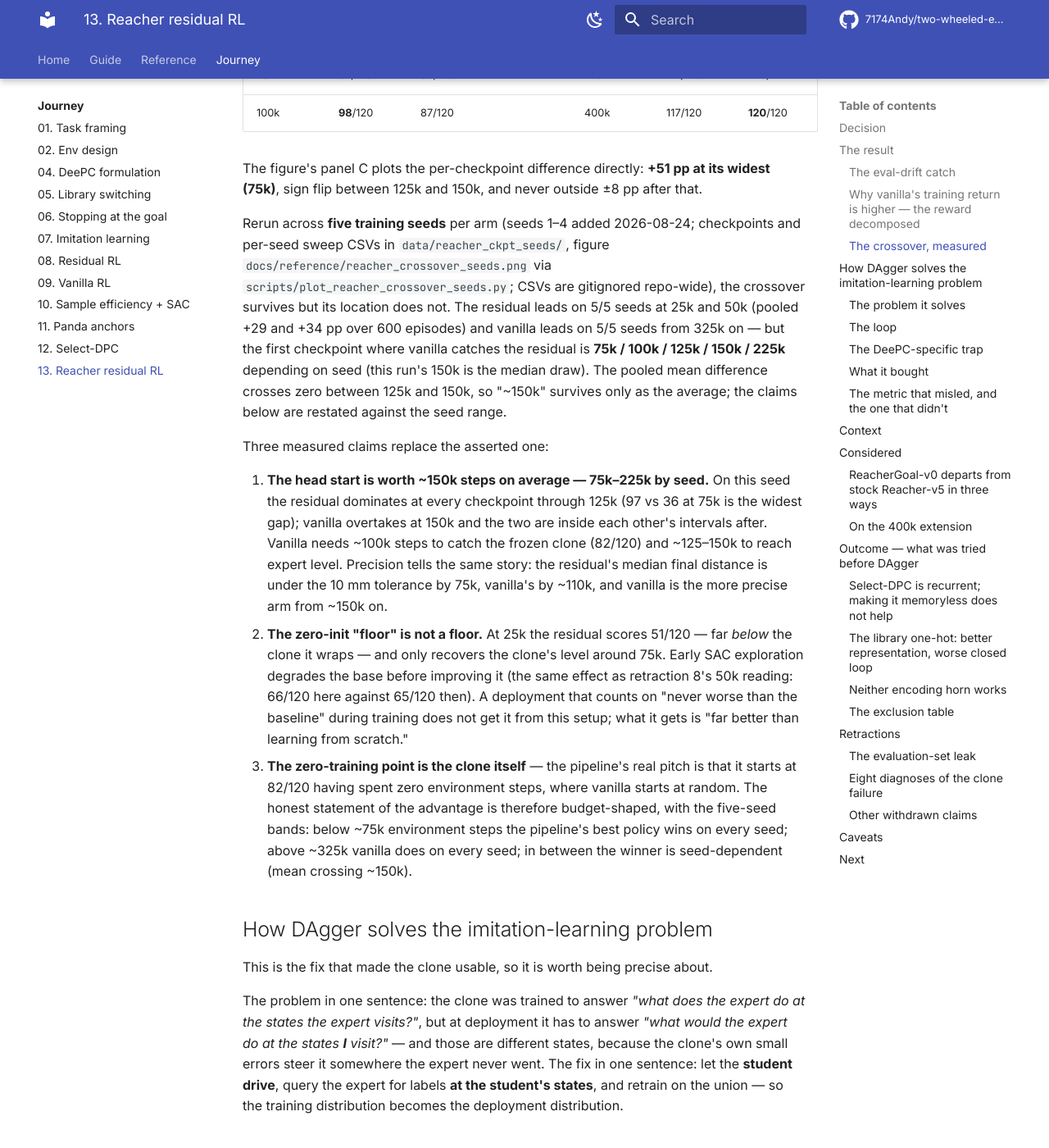
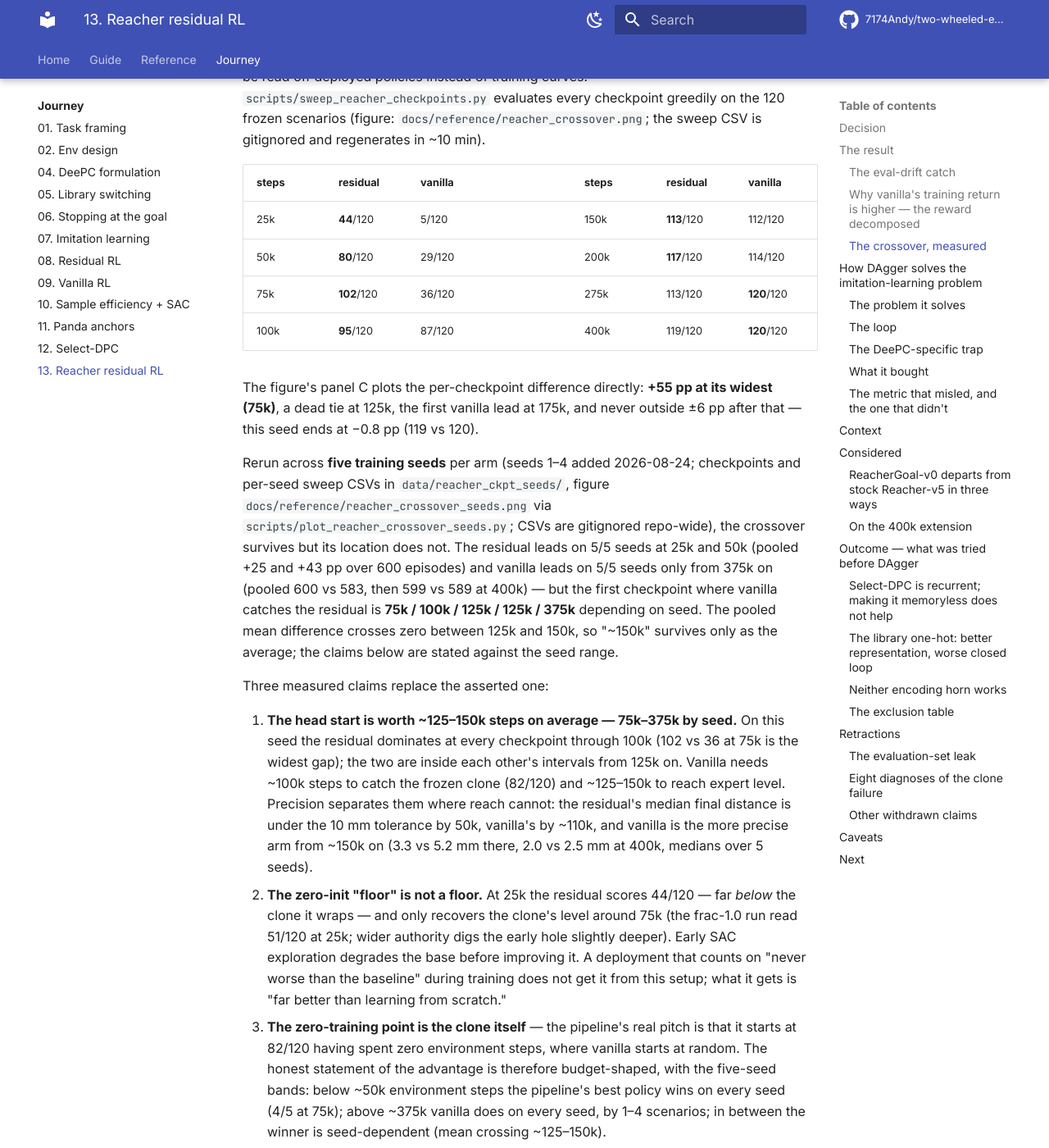
Before and after one commit to 7174Andy/residual-rl, an MkDocs documentation site: the page built from docs/journey/13-reacher-residual.md, in a window 1280 px wide and 1400 px high, scrolled down 3539 px. Shown: the whole window at 82% size. Built offline with MkDocs 1.6.1 and Material for MkDocs 9.7.7, drawn with Linux system fonts in a browser that asks for light colours; comment, search, counter and statistics services are not loaded; the version menu is left out; some of the changed text lies outside the part shown.

Commit message:
docs: journey 13 residual results re-collected at frac 2.0
The 5-seed dead-zone control showed frac 1.0's narrow authority cost the
residual reach and precision on every seed, so the residual rows, figures,
and claims now use --residual-frac 2.0 (seed 0, same protocol): 119/120 at
400k, 1.7/2.4 mm best/final, holding now a paired tie with vanilla (47 vs
43) instead of 75-vs-37. Conclusions narrowed, none flipped: vanilla still
wins reach (5/5 seeds at 375k+) and precision; the prior still buys the
head start. frac-1.0 numbers preserved in git history.

Co-Authored-By: Claude Fable 5 <noreply@anthropic.com>

```diff
--- a/docs/journey/13-reacher-residual.md
+++ b/docs/journey/13-reacher-residual.md
@@ -17,12 +17,21 @@ And the control still wins. The first evaluation stopped both RL arms at 200k
 steps, where their training curves had visibly not plateaued, so both were
 retrained to **400k** (~20 minutes each) and re-evaluated. At the plateau:
 **vanilla RL, with no DeePC anywhere in it, reaches 120/120 against the full
-pipeline's 117/120 and out-holds it in absolute terms.** Journey 09 found the
-same on the unicycle. That is now two systems, measured at convergence — the
-pipeline is **sound and unnecessary** on this task. Its surviving advantage is
-the head start, now measured on deployed checkpoints: the residual dominates
-vanilla at every budget up to ~125k steps and vanilla overtakes at ~150k — but
-the "zero-init floor" is **not a floor** (see the crossover section).
+pipeline's 119/120 and is the more precise arm (1.7 vs 2.4 mm final).**
+Journey 09 found the same on the unicycle. That is now two systems, measured
+at convergence — the pipeline is **sound and unnecessary** on this task. Its
+surviving advantage is the head start, now measured on deployed checkpoints:
+the residual dominates vanilla at every budget through ~100k steps and the
+5-seed mean crossing sits between 125k and 150k — but the "zero-init floor"
+is **not a floor** (see the crossover section).
+
+All residual numbers in this entry are the **`--residual-frac 2.0`** retrain
+(2026-08-24). The original frac-1.0 runs were re-collected after a 5-seed
+control showed the narrower authority cost the residual reach and precision
+on every seed (400k pooled: 578/600 at 3.13 mm against frac 2.0's 589/600 at
+2.51 mm) — the unicycle's dead-zone lesson, measured again here. The frac-1.0
+numbers survive only in git history; the conclusions below did not flip with
+the fix, they narrowed.
 
 ## The result
 
@@ -38,23 +47,23 @@ with `scripts/eval_reacher_residual.py` (~13 min).
 | Select-DPC (expert) | 96/120 [72–86%] | — | 2.8 mm | 6.5 mm | 2.3x | 1.5 |
 | DAgger clone | 82/120 [60–76%] | — | 5.1 mm | 12.3 mm | 2.4x | 1.7 |
 | clone + warm start | 83/120 [60–77%] | — | 5.3 mm | 12.9 mm | 2.4x | 1.8 |
-| **clone + residual** | 113/120 | **117/120 [93–99%]** | 2.0 mm | 2.8 mm | **1.4x** | 1.5 |
+| **clone + residual** | 117/120 | **119/120 [95–100%]** | 1.7 mm | 2.4 mm | **1.4x** | **1.4** |
 | **vanilla RL** | 113/120 | **120/120 [97–100%]** | **1.1 mm** | **1.7 mm** | 1.6x | **1.4** |
 | random torque | 3/120 [1–7%] | — | 56.5 mm | 181.7 mm | 3.2x | 7.6 |
 
 (`best`/`final`/drift columns are the 400k values for the RL rows; at 200k they
-were residual 3.1 → 5.4 mm at 1.8x, vanilla 1.9 → 3.2 mm at 1.7x.)
+were residual 2.8 → 4.7 mm at 1.7x, vanilla 1.9 → 3.2 mm at 1.7x.)
 
 Paired against the clone (the residual's own baseline), at 400k:
 
 | paired vs the clone | rescues | regressions | closer on | McNemar |
 | --- | --- | --- | --- | --- |
-| clone + residual | 38 | 3 | 94/120 | `p < 0.001` |
+| clone + residual | 37 | 0 | 95/120 | `p < 0.001` |
 | vanilla RL | 38 | 0 | 105/120 | `p < 0.001` |
 
 Three things follow.
 
-1. **The pipeline works.** The residual lifts its baseline 82 → 117/120 and
+1. **The pipeline works.** The residual lifts its baseline 82 → 119/120 and
    **beats the expert it was cloned from** (96/120). Journey 08's arc reproduces
    on a structurally different system.
 2. **The drift goal is met** — the one thing [journey 12](12-select-dpc.md) said
@@ -62,11 +71,11 @@ Three things follow.
    1.4x for the residual against the expert's 2.3x and journey 12's 2.1–2.3x
    band. A policy paid on every step of a full horizon holds position better
    than a receding-horizon QP with no terminal term.
-3. **And vanilla wins outright** — perfect reach, 1.1 against 2.0 mm `best`,
-   1.7 against 2.8 mm `final`, `path/net` 1.4 against 1.5.
+3. **And vanilla still wins, now narrowly** — perfect reach, 1.1 against
+   1.7 mm `best`, 1.7 against 2.4 mm `final`, `path/net` tied at 1.4.
 
 Doubling training bought both arms real precision (the residual's drift fell
-1.8x → 1.4x; vanilla halved both distance medians), and the training curves say
+1.7x → 1.4x; vanilla halved both distance medians), and the training curves say
 why 200k was short: vanilla's return plateaus only around ~280k, and the
 residual is still creeping at 400k.
 
@@ -76,8 +85,9 @@ The first 200k evaluation was recorded before later working-tree changes, and
 its CSV is **not comparable** to any fresh run: under the current tree the
 deterministic Select-DPC row scores **96/120 where that CSV recorded 89/120** —
 same controller, same frozen scenarios. Two consecutive reruns agree with each
-other (96/120 twice), and the 200k RL rows reproduced exactly (113/120 both
-arms), so the table above is internally consistent.
+other (96/120 twice), and the 200k RL rows of the frac-1.0 era reproduced
+exactly (113/120 both arms at the time), so the table above is internally
+consistent.
 
 The rule this buys: **never compare eval CSVs written under different code
 states.** Re-running the older policies under current code costs ~13 minutes
@@ -94,27 +104,28 @@ scenarios and splits
 
 | | return | Σ dist | in-tol steps (of 50) | first reach | ctrl cost |
 | --- | --- | --- | --- | --- | --- |
-| residual 400k | 33.5 | 1.52 | 35.0 | step 13 | 0.012 |
-| vanilla 400k | **38.1** | **1.37** | **39.5** | step 12 | 0.010 |
+| residual 400k | 37.3 | **1.35** | 38.6 | step 12 | 0.017 |
+| vanilla 400k | **38.1** | 1.37 | **39.5** | step 12 | 0.010 |
 
-**Almost the entire 4.6-point gap is the station-keeping bonus** (4.5 more
-in-tolerance steps; the distance integral adds ~0.15 and control cost is
-noise). Paired per scenario, vanilla holds inside tolerance longer on
-**75/120** scenarios against the residual's 37/120.
+**The gap is 0.8 points and it is the station-keeping bonus** (0.9 more
+in-tolerance steps; the distance integral now favors the *residual* by 0.02,
+and the residual pays ~0.007 more control cost). Paired per scenario, holding
+is a tie: the residual holds longer on 47/120 against vanilla's 43/120, with
+30 tied — the frac-1.0 run's 75-vs-37 deficit was the parameterization, not
+the pipeline.
 
-That also corrects a natural misreading of the drift column. The residual's
-1.4x against vanilla's 1.6x is a **ratio to its own `best`**, and its `best` is
-worse (2.0 vs 1.1 mm) — the denominator flatters it. In absolute terms vanilla
-is closer at best, closer at the end, and inside the tolerance ball more of the
-time. What the residual's 1.4x honestly claims is narrower: it fixed the drift
-pathology it inherited (clone 2.4x → 1.4x), which was journey 12's target. It
-does not claim the best station-keeper on the board.
+That still corrects a natural misreading of the drift column. The residual's
+1.4x against vanilla's 1.6x is a **ratio to its own `best`**, and its `best`
+is worse (1.7 vs 1.1 mm) — the denominator flatters it. In absolute terms
+vanilla is closer at best and closer at the end. What the residual's 1.4x
+honestly claims is narrower: it fixed the drift pathology it inherited
+(clone 2.4x → 1.4x), which was journey 12's target.
 
-Mechanically the gap is structural, not a training artifact: the residual is
-anchored to the clone's steering, so it inherits a less direct approach
-(path/net 1.5 vs 1.4) and parks ~1 mm further from center, which on knife-edge
-scenarios means popping out of the 10 mm ball more often — each pop a lost
-bonus step.
+What remains of the gap is small and structural: the residual is anchored to
+the clone's steering and parks ~0.7 mm further from center, which on
+knife-edge scenarios costs the occasional bonus step. The frac-1.0 version of
+this section read the same mechanism at 3x the size; widening the residual's
+authority shrank it without changing its sign.
 
 ### The crossover, measured
 
@@ -126,51 +137,52 @@ sweep CSV is gitignored and regenerates in ~10 min).
 
 | steps | residual | vanilla | | steps | residual | vanilla |
 | --- | --- | --- | --- | --- | --- | --- |
-| 25k | **51**/120 | 5/120 | | 150k | 107/120 | **112**/120 |
-| 50k | **66**/120 | 29/120 | | 200k | 113/120 | 114/120 |
-| 75k | **97**/120 | 36/120 | | 275k | 117/120 | **120**/120 |
-| 100k | **98**/120 | 87/120 | | 400k | 117/120 | **120**/120 |
+| 25k | **44**/120 | 5/120 | | 150k | **113**/120 | 112/120 |
+| 50k | **80**/120 | 29/120 | | 200k | **117**/120 | 114/120 |
+| 75k | **102**/120 | 36/120 | | 275k | 113/120 | **120**/120 |
+| 100k | **95**/120 | 87/120 | | 400k | 119/120 | **120**/120 |
 
-The figure's panel C plots the per-checkpoint difference directly: **+51 pp at
-its widest (75k)**, sign flip between 125k and 150k, and never outside ±8 pp
-after that.
+The figure's panel C plots the per-checkpoint difference directly: **+55 pp at
+its widest (75k)**, a dead tie at 125k, the first vanilla lead at 175k, and
+never outside ±6 pp after that — this seed ends at −0.8 pp (119 vs 120).
 
 Rerun across **five training seeds** per arm (seeds 1–4 added 2026-08-24;
 checkpoints and per-seed sweep CSVs in `data/reacher_ckpt_seeds/`, figure
 `docs/reference/reacher_crossover_seeds.png` via
 `scripts/plot_reacher_crossover_seeds.py`; CSVs are gitignored repo-wide), the
 crossover survives but its location does not. The residual leads on 5/5 seeds
-at 25k and 50k (pooled +29 and +34 pp over 600 episodes) and vanilla leads on
-5/5 seeds from 325k on — but the first checkpoint where vanilla catches the
-residual is **75k / 100k / 125k / 150k / 225k** depending on seed (this run's
-150k is the median draw). The pooled mean difference crosses zero between
-125k and 150k, so "~150k" survives only as the average; the claims below are
-restated against the seed range.
+at 25k and 50k (pooled +25 and +43 pp over 600 episodes) and vanilla leads on
+5/5 seeds only from 375k on (pooled 600 vs 583, then 599 vs 589 at 400k) —
+but the first checkpoint where vanilla catches the residual is
+**75k / 100k / 125k / 125k / 375k** depending on seed. The pooled mean
+difference crosses zero between 125k and 150k, so "~150k" survives only as
+the average; the claims below are stated against the seed range.
 
 Three measured claims replace the asserted one:
 
-1. **The head start is worth ~150k steps on average — 75k–225k by seed.** On
-   this seed the residual dominates at every checkpoint through 125k (97 vs 36
-   at 75k is the widest gap); vanilla overtakes at 150k and the two are inside
-   each other's intervals after.
+1. **The head start is worth ~125–150k steps on average — 75k–375k by seed.**
+   On this seed the residual dominates at every checkpoint through 100k
+   (102 vs 36 at 75k is the widest gap); the two are inside each other's
+   intervals from 125k on.
    Vanilla needs ~100k steps to catch the frozen clone (82/120) and ~125–150k
-   to reach expert level. Precision tells the same story: the residual's
-   median final distance is under the 10 mm tolerance by 75k, vanilla's by
-   ~110k, and vanilla is the more precise arm from ~150k on.
+   to reach expert level. Precision separates them where reach cannot: the
+   residual's median final distance is under the 10 mm tolerance by 50k,
+   vanilla's by ~110k, and vanilla is the more precise arm from ~150k on
+   (3.3 vs 5.2 mm there, 2.0 vs 2.5 mm at 400k, medians over 5 seeds).
 2. **The zero-init "floor" is not a floor.** At 25k the residual scores
-   51/120 — far *below* the clone it wraps — and only recovers the clone's
-   level around 75k. Early SAC exploration degrades the base before improving
-   it (the same effect as retraction 8's 50k reading: 66/120 here against
-   65/120 then). A deployment that counts on "never worse than the baseline"
-   during training does not get it from this setup; what it gets is "far
-   better than learning from scratch."
+   44/120 — far *below* the clone it wraps — and only recovers the clone's
+   level around 75k (the frac-1.0 run read 51/120 at 25k; wider authority
+   digs the early hole slightly deeper). Early SAC exploration degrades the
+   base before improving it. A deployment that counts on "never worse than
+   the baseline" during training does not get it from this setup; what it
+   gets is "far better than learning from scratch."
 3. **The zero-training point is the clone itself** — the pipeline's real
    pitch is that it starts at 82/120 having spent zero environment steps,
    where vanilla starts at random. The honest statement of the advantage is
-   therefore budget-shaped, with the five-seed bands: below ~75k environment
-   steps the pipeline's best policy wins on every seed; above ~325k vanilla
-   does on every seed; in between the winner is seed-dependent (mean crossing
-   ~150k).
+   therefore budget-shaped, with the five-seed bands: below ~50k environment
+   steps the pipeline's best policy wins on every seed (4/5 at 75k); above
+   ~375k vanilla does on every seed, by 1–4 scenarios; in between the winner
+   is seed-dependent (mean crossing ~125–150k).
 
 ## How DAgger solves the imitation-learning problem
 
@@ -426,28 +438,35 @@ measured.
 
 ## Caveats
 
-- **One seed per policy**, one `residual_frac`, one `reach_bonus`. None swept, and
-  the 200k → 400k deltas ride on single runs. The paired McNemar tests carry the
-  claims, not the point estimates.
+- **The headline table is one seed per policy** (seed 0), one `reach_bonus`.
+  `residual_frac` IS swept now — 1.0 vs 2.0, 5 seeds each, and 2.0 wins on
+  every seed, which is why this entry reports it — but the 200k → 400k deltas
+  still ride on single runs. The paired McNemar tests and the 5-seed pooled
+  counts carry the claims, not the point estimates.
 - **The DAgger clone imitates the *memoryless* expert**, so the `Select-DPC` row is
   built with `carry_prediction=False` to match. Comparing it against the carried
   variant would score the clone against a controller it never imitated.
-- The Wilson intervals of 117/120 and 120/120 overlap; "vanilla wins reach" is a
-  3-scenario difference. "Vanilla holds longer" (75 vs 37 paired) and the distance
-  medians are the load-bearing comparisons.
+- The Wilson intervals of 119/120 and 120/120 overlap; "vanilla wins reach" is
+  a 1-scenario difference on this seed. The load-bearing comparisons are the
+  distance medians (1.7 vs 2.4 mm final) and the 5-seed pooled reach
+  (599 vs 589/600), where vanilla leads on every seed at 375k–400k.
 - The crossover sweep is one training run per arm sliced at 16 checkpoints, not
   16 independent runs — adjacent points share history, so the curve's noise
-  (residual oscillating 110–120 after 200k, vanilla's 119 blip at 300k) is
-  autocorrelated. The single-seed uncertainty on the ~150k crossing was later
-  measured with four more seeds per arm: first catch-up ranges 75k–225k
+  (residual oscillating 106–119 after 175k, vanilla's 119 blip at 300k) is
+  autocorrelated. The single-seed uncertainty on the crossing was measured
+  with four more seeds per arm: first catch-up ranges 75k–375k
   (`docs/reference/reacher_crossover_seeds.png`).
 - `path/net` for the `random` row is a median over 118, not 120: two scenarios made
   no progress, so `eff` is NaN there by design.
 - **The invariant tests skip on a clean checkout.** `data/` is gitignored, so the
   bit-for-bit zero-residual test and both zero-init tests `pytest.skip` elsewhere
   and the suite still reports green. The training monitors behind the return
-  figure live there too; both 400k runs saved 25k-step checkpoints
-  (`data/reacher_res_ckpt_400k/`, `data/reacher_van_ckpt_400k/`).
+  figure live there too; every 400k run saved 25k-step checkpoints — the
+  frac-2.0 residual seeds in `data/reacher_ckpt_seeds/resf2_s{0..4}/`, the
+  vanilla seeds in `data/reacher_van_ckpt_400k/` (seed 0) and
+  `data/reacher_ckpt_seeds/van_s{1..4}/`, and the superseded frac-1.0
+  residual runs in `data/reacher_res_ckpt_400k/` and
+  `data/reacher_ckpt_seeds/res_s{1..4}/`.
 - Observation normalization in `ResidualSelectEnv` is min-max against declared
   bounds and the live channels are compressed ~18x relative to the widest; untested
   as a factor now that the residual works.
@@ -455,7 +474,8 @@ measured.
 ## Next
 
 1. **Close the verdict with a written decision.** The crossover is measured:
-   the pipeline wins below ~150k environment steps and loses above. Either
+   the pipeline wins below ~50k environment steps on every seed and loses
+   above ~375k on every seed, with seed luck in between. Either
    retire it to "use when interaction is expensive or unsafe" — with the
    caveat that early residual training dips below the frozen clone, so the
    safe deployment during that window is the clone itself — or drop it from
```
Also changed, not shown: docs/reference/reacher_crossover.png, docs/reference/reacher_crossover_seeds.png, docs/reference/reacher_residual_200k_rerun.png, docs/reference/reacher_residual_400k.png, docs/reference/reacher_residual_rl.png.
